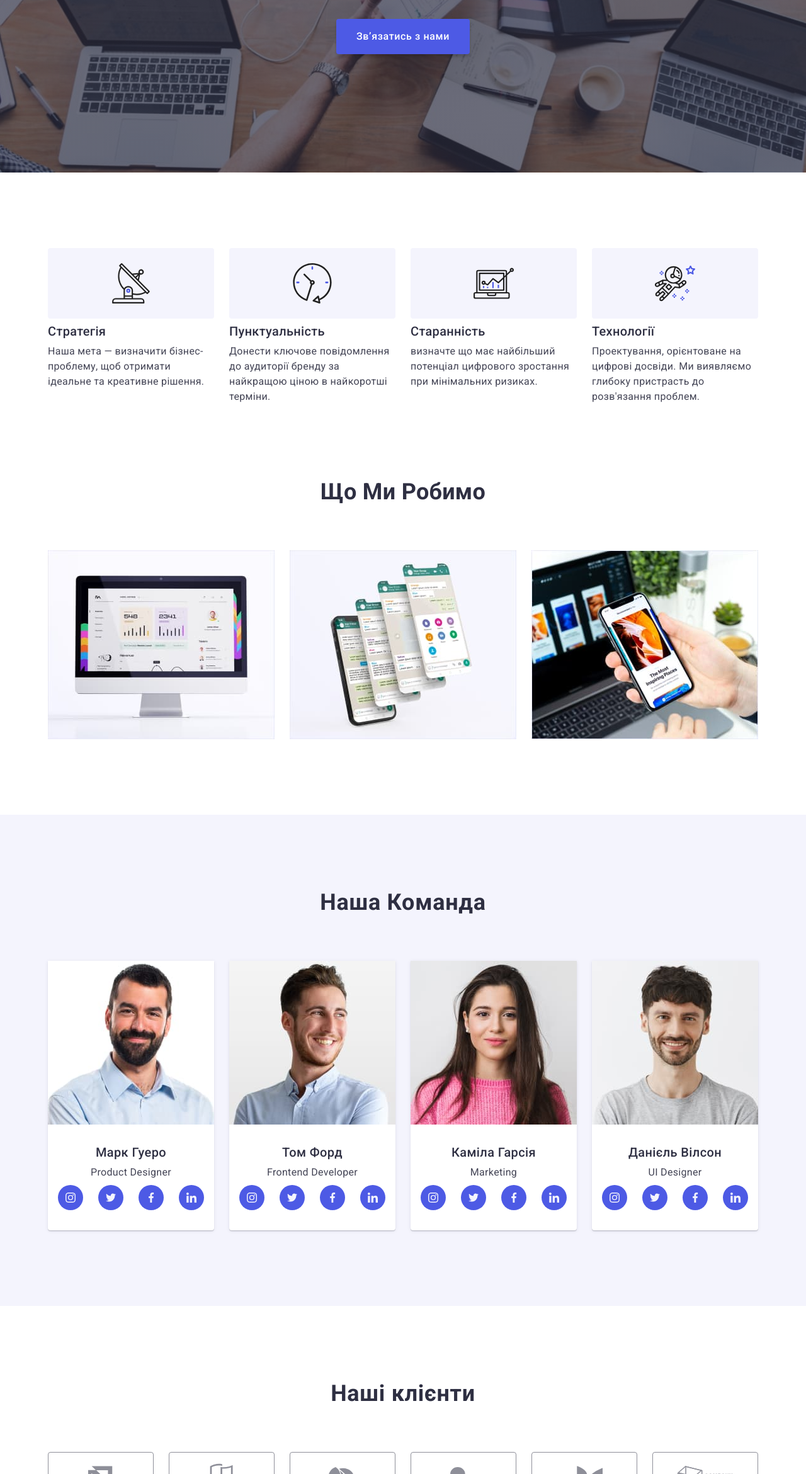
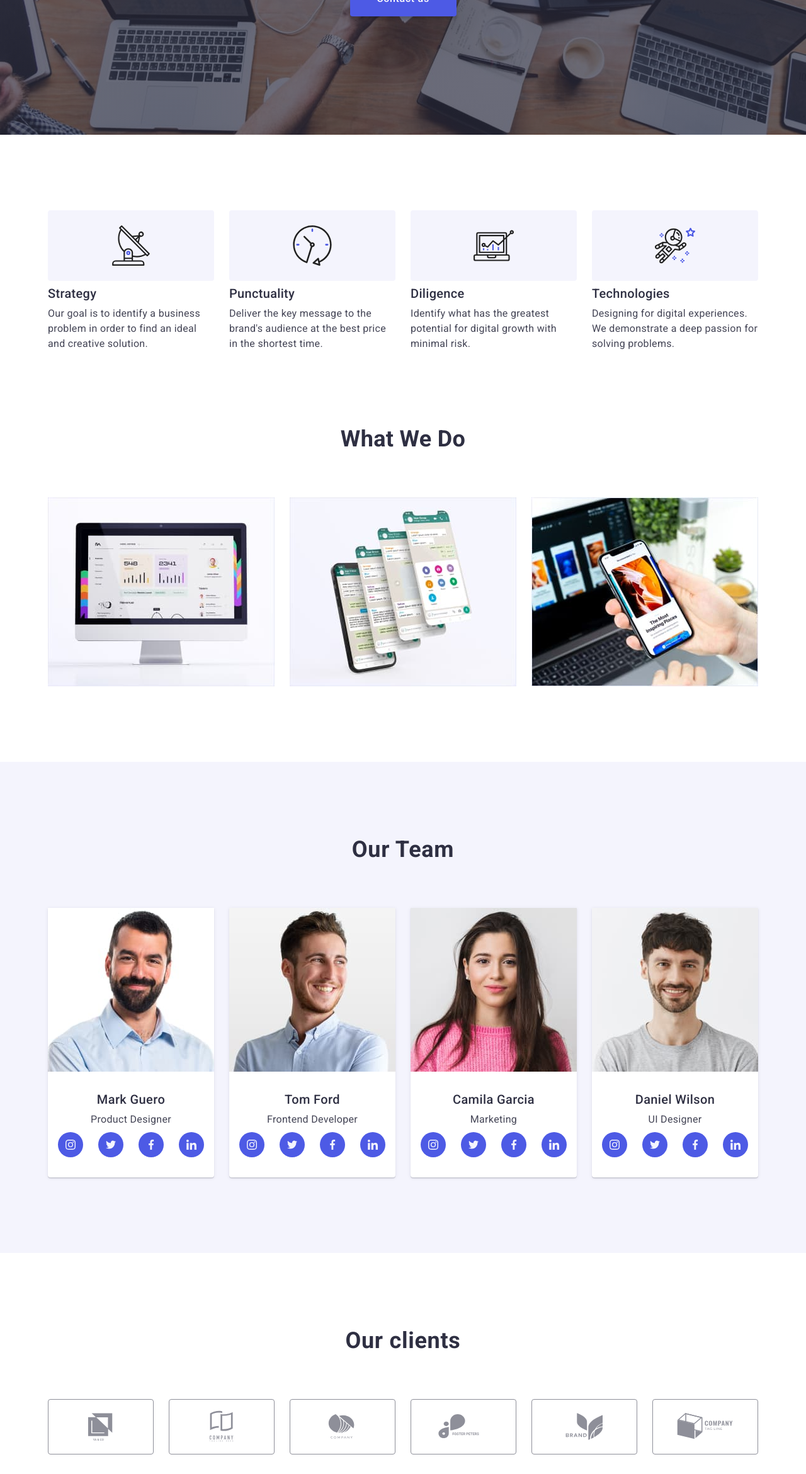
Before and after one commit to EspFerevo/web-studio-site, a plain HTML site: page index.html in a window 1280 px wide. Shown: the part 459-2800 px from the top of the page at 63% size. Drawn offline with nearby package versions, Linux system fonts and the light colour scheme.

Commit message:
Update index.html

```diff
--- a/index.html
+++ b/index.html
@@ -30,12 +30,12 @@
           <ul class="header-nav__list list">
             <li class="header-nav__item">
               <a class="header-nav__link link current" href="./index.html"
-                >Студія</a
+                >Studio</a
               >
             </li>
             <li class="header-nav__item">
               <a class="header-nav__link link" href="./portfolio.html"
-                >Портфоліо</a
+                >Portfolio</a
               >
             </li>
           </ul>
@@ -91,7 +91,7 @@
               </li>
               <li class="mobile-menu__item">
                 <a class="mobile-menu__nav link" href="./portfolio.html"
-                  >Портфоліо</a
+                  >Portfolio</a
                 >
               </li>
             </ul>
@@ -159,9 +159,9 @@
       <!-- Hero section  -->
       <section class="hero hero__bg-image">
         <div class="container">
-          <h1 class="hero__title">Ефективні рішення для Вашого бізнесу</h1>
+          <h1 class="hero__title">Effective solutions for your business</h1>
           <button class="hero__button" type="button" data-modal-open>
-            Звʼязатись з нами
+            Contact us
           </button>
         </div>
       </section>
@@ -181,10 +181,10 @@
                   <use href="./images/icons.svg#icon-antenna"></use>
                 </svg>
               </div>
-              <h3 class="company__title">Стратегія</h3>
+              <h3 class="company__title">Strategy</h3>
               <p class="company__text">
-                Наша мета — визначити бізнес-проблему, щоб отримати ідеальне та
-                креативне рішення.
+                Our goal is to identify a business problem in order to find an
+                ideal and creative solution.
               </p>
             </li>
             <li class="company__item">
@@ -198,10 +198,10 @@
                   <use href="./images/icons.svg#icon-clock"></use>
                 </svg>
               </div>
-              <h3 class="company__title">Пунктуальність</h3>
+              <h3 class="company__title">Punctuality</h3>
               <p class="company__text">
-                Донести ключове повідомлення до аудиторії бренду за найкращою
-                ціною в найкоротші терміни.
+                Deliver the key message to the brand's audience at the best
+                price in the shortest time.
               </p>
             </li>
             <li class="company__item">
@@ -215,10 +215,10 @@
                   <use href="./images/icons.svg#icon-diagram"></use>
                 </svg>
               </div>
-              <h3 class="company__title">Старанність</h3>
+              <h3 class="company__title">Diligence</h3>
               <p class="company__text">
-                визначте що має найбільший потенціал цифрового зростання при
-                мінімальних ризиках.
+                Identify what has the greatest potential for digital growth with
+                minimal risk.
               </p>
             </li>
             <li class="company__item">
@@ -232,10 +232,10 @@
                   <use href="./images/icons.svg#icon-astronaut"></use>
                 </svg>
               </div>
-              <h3 class="company__title">Технології</h3>
+              <h3 class="company__title">Technologies</h3>
               <p class="company__text">
-                Проектування, орієнтоване на цифрові досвіди. Ми виявляємо
-                глибоку пристрасть до розв'язання проблем.
+                Designing for digital experiences. We demonstrate a deep passion
+                for solving problems.
               </p>
             </li>
           </ul>
@@ -246,7 +246,7 @@
       <!-- Works section -->
       <section class="works">
         <div class="container">
-          <h2 class="works__title">Що ми робимо</h2>
+          <h2 class="works__title">What we do</h2>
           <ul class="works__list list">
             <li class="works__item">
               <img
@@ -283,7 +283,7 @@
       <!-- Team section -->
       <section class="team">
         <div class="container">
-          <h2 class="team__title">Наша команда</h2>
+          <h2 class="team__title">Our team</h2>
           <ul class="team__list list">
             <li class="team__item">
               <img
@@ -294,7 +294,7 @@
                 width="264"
               />
               <div class="team__wrapper">
-                <h3 class="team__specialist">Марк Гуеро</h3>
+                <h3 class="team__specialist">Mark Guero</h3>
                 <p class="team__job-title">Product Designer</p>
                 <ul class="team__list-icons list">
                   <li class="team__item-icon">
@@ -357,7 +357,7 @@
                 width="264"
               />
               <div class="team__wrapper">
-                <h3 class="team__specialist">Том Форд</h3>
+                <h3 class="team__specialist">Tom Ford</h3>
                 <p class="team__job-title">Frontend Developer</p>
                 <ul class="team__list-icons list">
                   <li class="team__item-icon">
@@ -420,7 +420,7 @@
                 width="264"
               />
               <div class="team__wrapper">
-                <h3 class="team__specialist">Каміла Гарсія</h3>
+                <h3 class="team__specialist">Camila Garcia</h3>
                 <p class="team__job-title">Marketing</p>
                 <ul class="team__list-icons list">
                   <li class="team__item-icon">
@@ -483,7 +483,7 @@
                 width="264"
               />
               <div class="team__wrapper">
-                <h3 class="team__specialist">Данієль Вілсон</h3>
+                <h3 class="team__specialist">Daniel Wilson</h3>
                 <p class="team__job-title">UI Designer</p>
                 <ul class="team__list-icons list">
                   <li class="team__item-icon">
@@ -545,7 +545,7 @@
       <!-- Customers section -->
       <section class="customers">
         <div class="customers__container container">
-          <h2 class="customers__title">Наші клієнти</h2>
+          <h2 class="customers__title">Our clients</h2>
           <ul class="customers__list list">
             <li class="customers__item">
               <a href="" class="customers__link"
@@ -639,7 +639,7 @@
         </div>
 
         <div class="footer__icon-wrapper">
-          <p class="footer__icon-text">Наші соціальні мережі</p>
+          <p class="footer__icon-text">Our social networks</p>
           <ul class="footer__icon-list">
             <li class="footer__icon-item">
               <a
@@ -713,7 +713,7 @@
         </div>
 
         <div class="footer__subscribe-wrapper">
-          <p class="footer__subscribe-text">Підпишись</p>
+          <p class="footer__subscribe-text">Subscribe</p>
           <form class="footer__subscribe-form">
             <label class="footer__subscribe-label">
               <input
@@ -728,7 +728,7 @@
               name="email-subscribe-button"
               class="footer__subscribe-button"
             >
-              Відправити
+              Send
               <svg
                 class="footer__subscribe-icon"
                 aria-label="icon-send"
@@ -758,7 +758,9 @@
           </svg>
         </button>
 
-        <p class="modal__title">Залиште свої контакти для звʼязку</p>
+        <p class="modal__title">
+          Leave your contact details for communication.
+        </p>
 
         <form class="modal__form">
           <div class="modal__wrapper">
@@ -782,7 +784,7 @@
           </div>
 
           <div class="modal__wrapper">
-            <label class="modal__label" for="phone-number">Телефон</label>
+            <label class="modal__label" for="phone-number">Phone</label>
             <div class="modal__icon-wrapper">
               <input
                 class="modal__input"
@@ -822,7 +824,7 @@
           </div>
 
           <div class="modal__text-field-wrapper">
-            <label class="modal__label" for="user-comment">Побажання</label>
+            <label class="modal__label" for="user-comment">Wish</label>
             <textarea
               class="modal__text-field"
               name="user-comment"
@@ -855,7 +857,7 @@
             >
           </div>
 
-          <button class="modal__button-submit" type="submit">Відправити</button>
+          <button class="modal__button-submit" type="submit">Send</button>
         </form>
       </div>
     </div>
```
